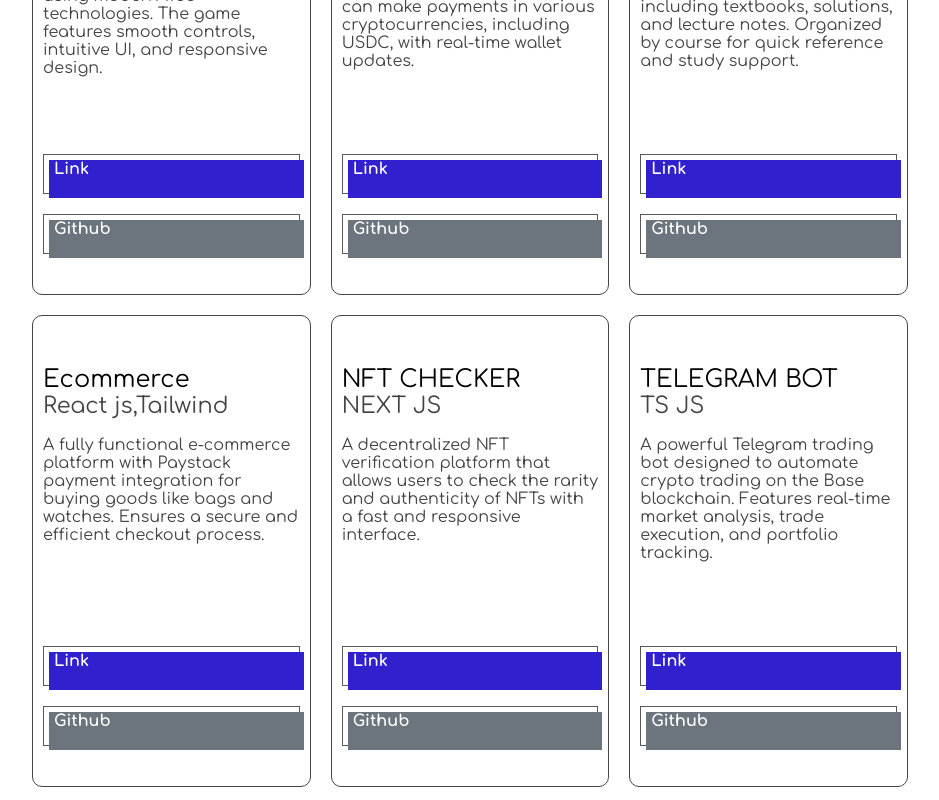
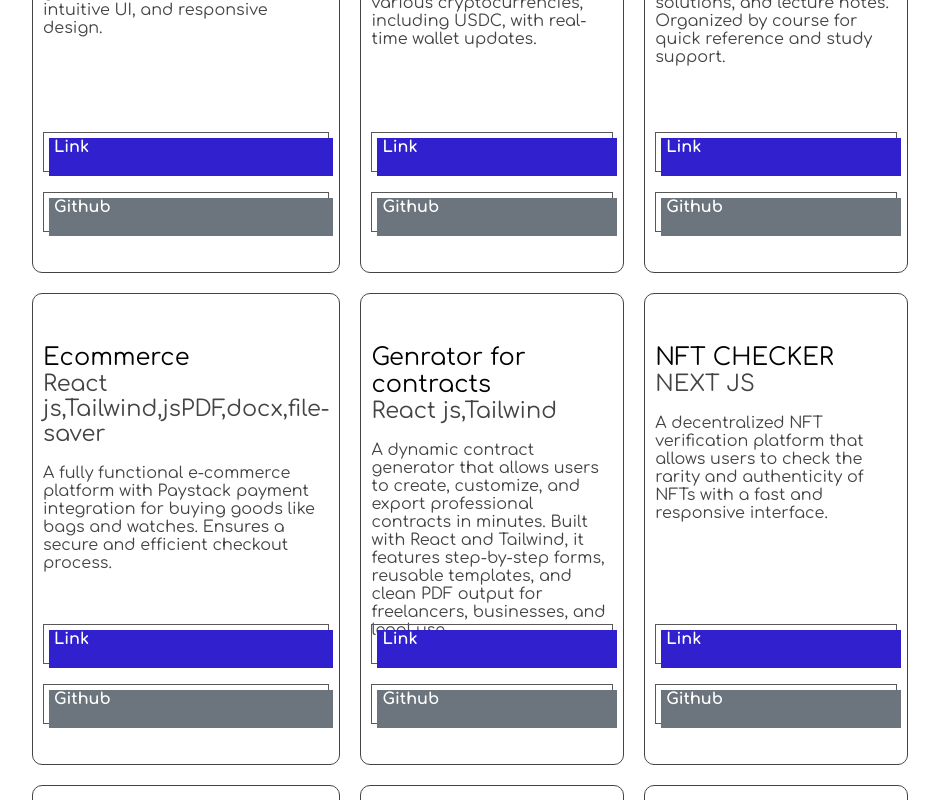
Before and after one commit to Joebakid/My-Porfolio, a React (Create React App) app: page / in a window 1280 px wide. Shown: the part 3220-4020 px from the top of the page, without its empty margins (170-1109 px from the left). Built offline with nearby package versions, Linux system fonts and the light colour scheme.

Commit message:
contract generator

```diff
--- a/src/components/Experience.js
+++ b/src/components/Experience.js
@@ -103,7 +103,7 @@ function Experience({ Template, LinkEx }) {
           text={
             <>
             I   made
-              <LinkEx text="techjojo {online ecom gadget website}" href="https://techjojoenterprises.vercel.app/" /> [no backend but client wants to be in control of adding/removing products without me interfering. so i wrote some code that get the data from csv file. client is familiar with excel so a win win].
+              <LinkEx text="techjojo {online ecom gadget website}" href="https://techjojo.store/" /> [no backend but client wants to be in control of adding/removing products without me interfering. so i wrote some code that get the data from csv file. client is familiar with excel so a win win].
             </>
           }
         />
@@ -141,17 +141,13 @@ function Experience({ Template, LinkEx }) {
         />
 
         <ExperienceItem
-          text={
-            <>
-              Made the Official webpage of{" "}
-              <LinkEx
-                text="  DogeAiPepe"
-                href="https://doge-ai-pepe.vercel.app/"
-              />{" "}
-              Freelancing.
-            </>
-          }
-        />
+  text={
+    <>
+      I built a <LinkEx text="Contract Generator" href="https://contract-generator-xyz.vercel.app/" />
+      that automatically creates professional, ready-to-use contracts based on the user’s selected profession.
+    </>
+  }
+/>
 
         <ExperienceItem
           text={
@@ -184,16 +180,8 @@ function Experience({ Template, LinkEx }) {
             </>
           }
         />
-        <ExperienceItem
-          text={
-            <>
-           I  Made <LinkEx text="The bawo brief" href="https://the-bawo-brief.vercel.app/" />
-           . posts weekly happening in the cryptocurrency world. check it out on
-              <LinkEx text="X" href="https://x.com/josephbawo2" /> .
 
-            </>
-          }
-        />
+
 
           <ExperienceItem
           text={
--- a/src/components/Projects.js
+++ b/src/components/Projects.js
@@ -29,12 +29,21 @@ function Projects({ BtnMain, BtnPrimary, Template, ProjectItem }) {
       hrefBtnPrimary: "https://github.com/Joebakid/PDFHOUSE",
     },
     {
-      aboutProject:
-        "A fully functional e-commerce platform with Paystack payment integration for buying goods like bags and watches. Ensures a secure and efficient checkout process.",
+      aboutProject:"A fully functional e-commerce platform with Paystack payment integration for buying goods like bags and watches. Ensures a secure and efficient checkout process.",
+
       title: "Ecommerce",
-      text: "React js,Tailwind",
+      text: "React js,Tailwind,jsPDF,docx,file-saver",
       hrefBtnMain: "https://chronolite.com.ng/",
       hrefBtnPrimary: "https://github.com/Joebakid/chronoliteNG",
+    },
+    {
+      aboutProject:
+
+         "A dynamic contract generator that allows users to create, customize, and export professional contracts in minutes. Built with React and Tailwind, it features step-by-step forms, reusable templates, and clean PDF output for freelancers, businesses, and legal use.",
+      title: "Genrator for contracts",
+      text: "React js,Tailwind",
+      hrefBtnMain: "https://contract-generator-xyz.vercel.app/",
+      hrefBtnPrimary: "https://github.com/Joebakid/Contract-Generator",
     },
     {
       aboutProject:
```
Also changed, not shown: 1 other file (tests, documents, lock files or other folders).
